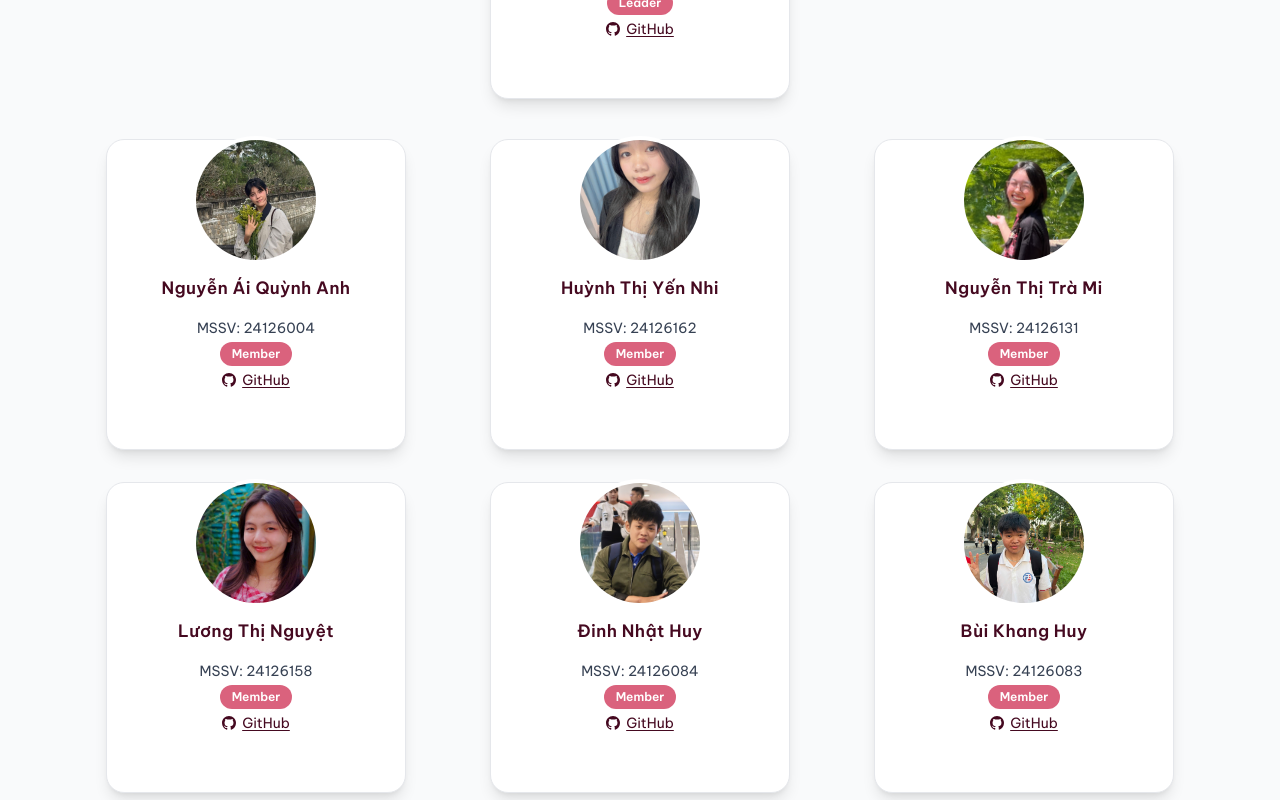
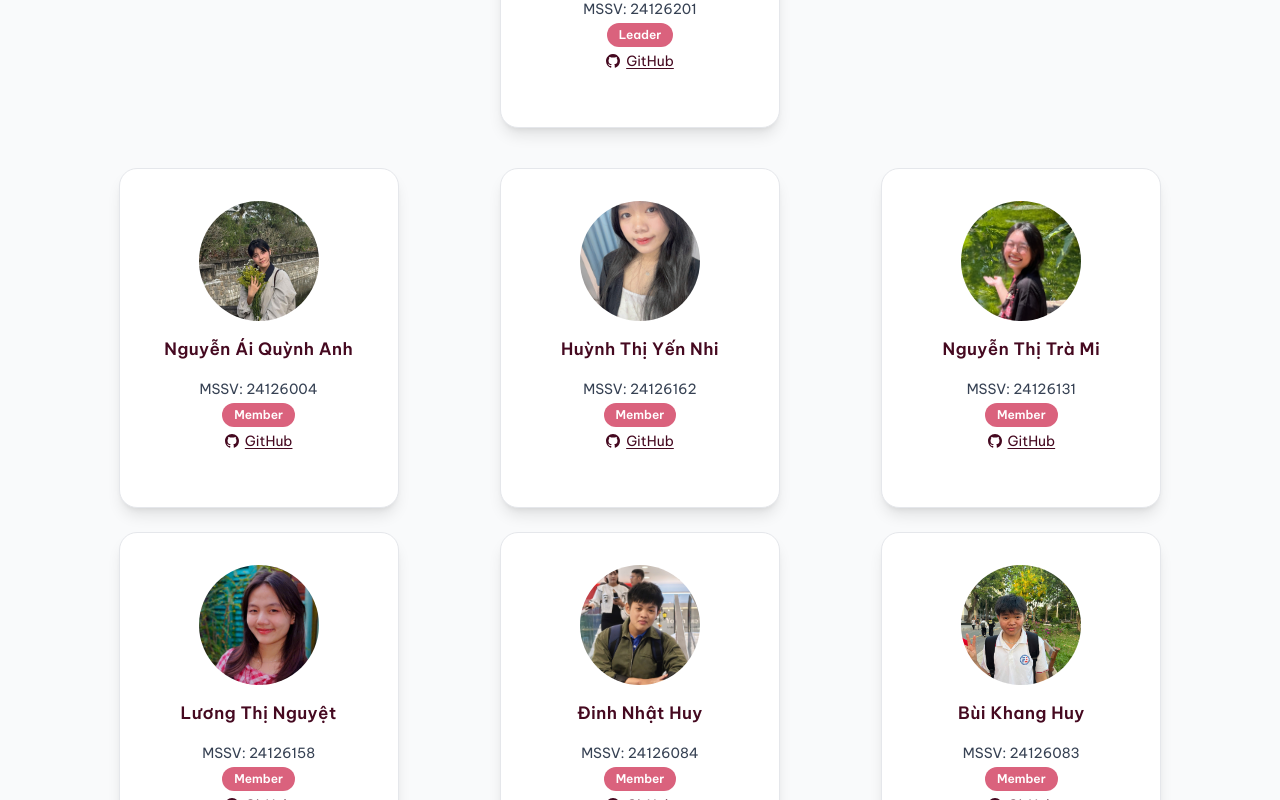
Before and after one commit to tamminh55206-maker/nhom09_glowicbeauty, a Next.js app: page /about in a window 1280 px wide. Shown: the part 960-1760 px from the top of the page. Built offline with nearby package versions, Linux system fonts and the light colour scheme; a web font is replaced by a local one.

Commit message:
sửa lỗi hiển thị membercard trong trang about

```diff
--- a/app/(main)/about/page.tsx
+++ b/app/(main)/about/page.tsx
@@ -41,7 +41,7 @@ function MemberCard({
       whileInView={{ opacity: 1, y: 0 }}
       viewport={{ once: true, margin: "-50px" }}
       transition={{ duration: 0.4, delay: index * 0.1 }}
-      className="group relative flex h-[311px] w-[300px] flex-col items-center justify-start gap-4 rounded-2xl border border-gray-200 bg-white shadow-lg transition-all duration-300 hover:-translate-y-2 hover:scale-[1.02] hover:shadow-2xl dark:border-gray-700 dark:bg-gray-800 dark:shadow-black/20 dark:hover:shadow-pink-500/10"
+      className="group relative flex h-[340px] w-[280px] flex-col items-center justify-start gap-4 pt-8 pb-4 rounded-2xl border border-gray-200 bg-white shadow-lg transition-all duration-300 hover:-translate-y-2 hover:scale-[1.02] hover:shadow-2xl dark:border-gray-700 dark:bg-gray-800 dark:shadow-black/20 dark:hover:shadow-pink-500/10"
     >
       {/* Avatar */}
       <div className="relative h-[120px] w-[120px] overflow-hidden rounded-full bg-white ring-4 ring-white transition-shadow duration-300 group-hover:shadow-[0_0_20px_rgba(255,105,135,0.4)] dark:bg-gray-700 dark:ring-gray-600 dark:group-hover:shadow-[0_0_20px_rgba(255,105,135,0.2)]">
@@ -182,7 +182,7 @@ export default function AboutPage() {
             initial="hidden"
             whileInView="visible"
             viewport={{ once: true, margin: "-50px" }}
-            className="grid grid-cols-3 gap-8 justify-items-center"
+            className="grid grid-cols-3 gap-6 justify-items-center"
           >
             {teamMembers
               .filter((m) => m.role !== "Leader")
```
